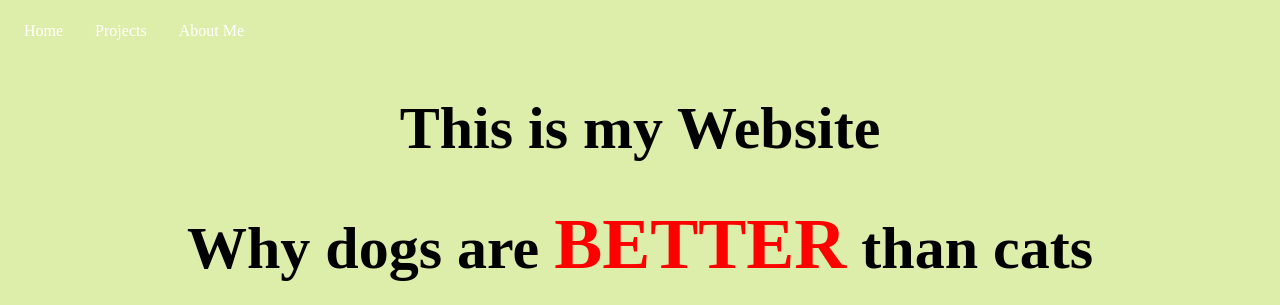
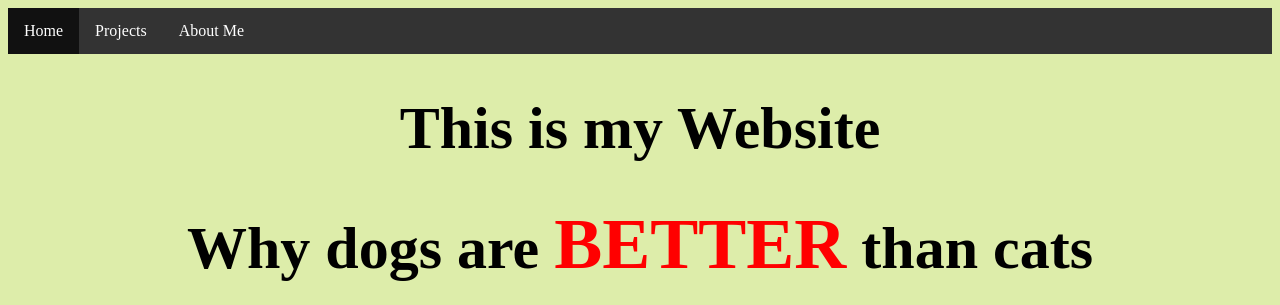
Before and after one commit to WVCS/portfolio-anniet49818, a plain HTML site: page index.html in a window 1280 px wide. In both pictures the pointer is over the link "Home". Shown: the top 305 px of the page. Drawn offline with Linux system fonts and the light colour scheme.

Commit message:
Update style.css

```diff
--- a/style.css
+++ b/style.css
@@ -28,7 +28,7 @@ ul.nav {
   margin: 0;
   padding: 0;
   overflow: hidden;
-  background-color: #DDEDAA;
+  background-color: #333;
 }
 
 li {
@@ -44,5 +44,5 @@ li a {
 }
 
 li a:hover {
-  background-color: #DDEDAA;
+  background-color: #111;
 }
```
